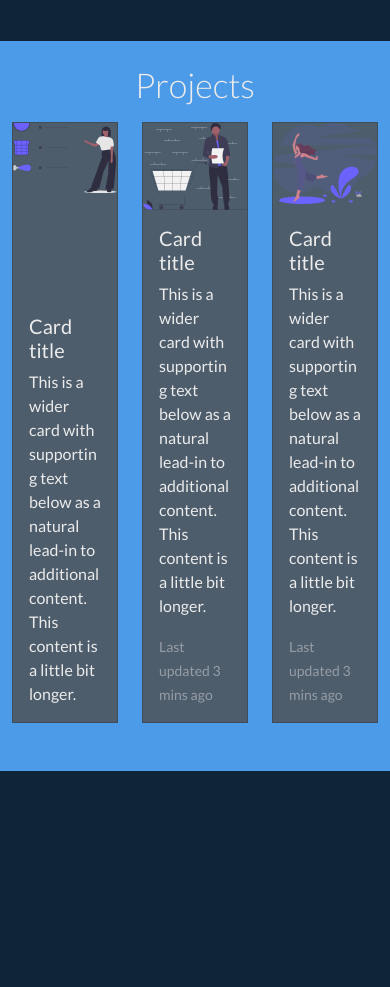
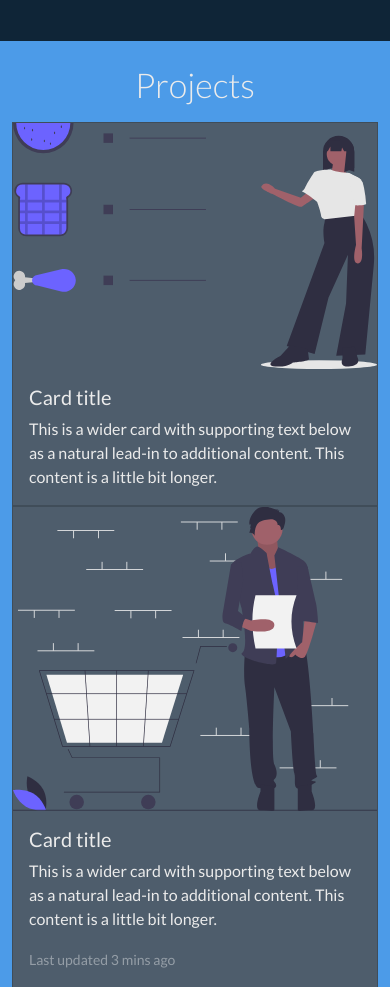
Before and after one commit to Invoke-STPE/Invoke-STPE.github.io, a plain HTML site: page index.html in a window 390 px wide. Shown: the part 940-1927 px from the top of the page. Before the commit the page ends 1711 px from the top, so only its background shows below. Drawn offline with nearby package versions, Linux system fonts and the light colour scheme.

Commit message:
fixed missing responsiveness.
Cards was not disabling flex when on small screens

```diff
--- a/index.html
+++ b/index.html
@@ -109,7 +109,7 @@
         <!-- <div class="row pt-5"> -->
         <h1 class="text-center display-4 pb-2">Projects</h1>
         <div class="row pb-5">
-          <div class="col-4 d-flex align-items-stretch">
+          <div class="col-md-4 d-md-flex align-items-stretch">
             <div class="card">
               <div class="img-overlay">
                 <img src="images/diet_app.svg" class="card-img-top" alt="..." />
@@ -130,7 +130,7 @@
               </div>
             </div>
           </div>
-          <div class="col-4 d-flex align-items-stretch">
+          <div class="col-md-4 col-md d-md-flex align-items-stretch">
             <div class="card">
               <div class="img-overlay">
                 <img
@@ -158,7 +158,7 @@
               </div>
             </div>
           </div>
-          <div class="col-4 d-flex align-items-stretch">
+          <div class="col-md-4 col-12 d-md-flex align-items-stretch">
             <div class="card">
               <div class="img-overlay">
                 <img
```
